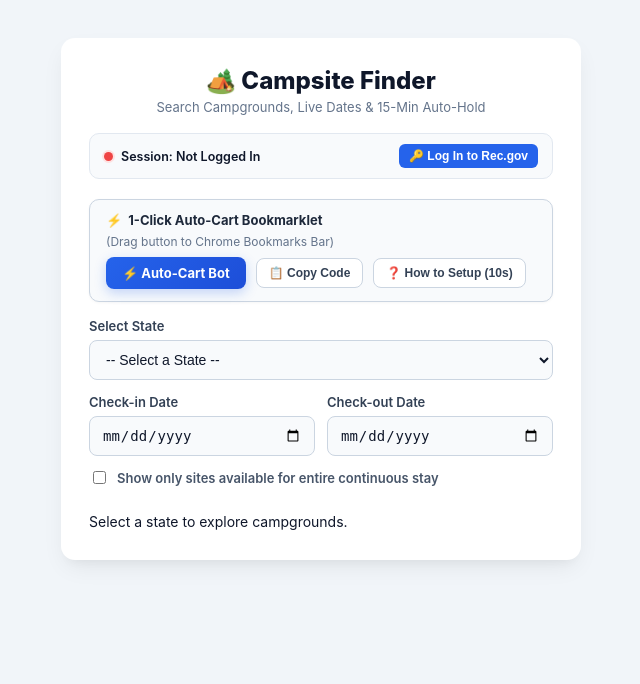
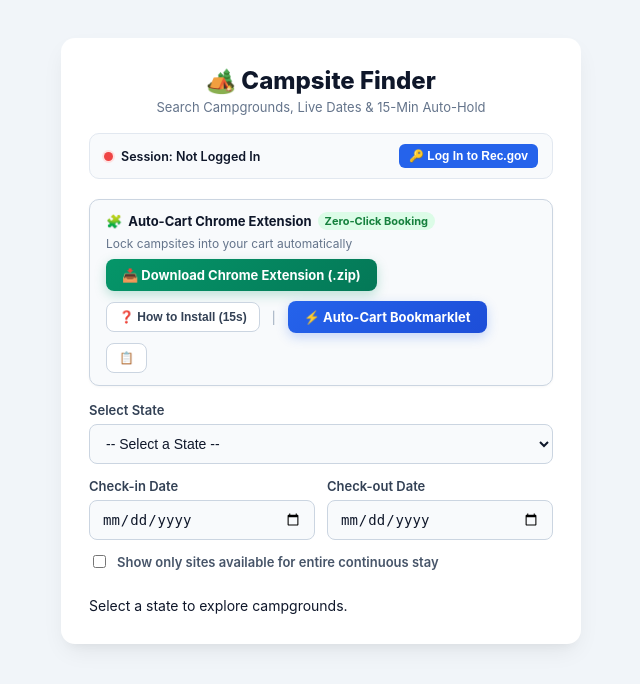
Before and after one commit to Devarshhb2424/Temporary_scraper, a FastAPI app: page / in a window 1280 px wide. Shown: the top 684 px of the page, without its empty margins (319-959 px from the left). Run offline with FastAPI, Linux system fonts and the light colour scheme.

Commit message:
Add lightweight Chrome Extension for 1-click zero-effort Recreation.gov auto-cart

```diff
--- a/main.py
+++ b/main.py
@@ -6,14 +6,16 @@
 """
 
 import argparse
+import io
 import os
 import sys
 import threading
 import time
+import zipfile
 from typing import Optional, List, Dict
 
 from fastapi import FastAPI, HTTPException, Query, Request
-from fastapi.responses import HTMLResponse, JSONResponse
+from fastapi.responses import HTMLResponse, JSONResponse, Response
 from fastapi.templating import Jinja2Templates
 from pydantic import BaseModel
 from playwright.sync_api import sync_playwright
@@ -613,6 +615,31 @@
         raise HTTPException(status_code=500, detail=str(e))
 
 
+@app.get("/download/extension")
+def download_extension_zip():
+    """Generates and serves the Chrome Extension as a downloadable zip file."""
+    ext_dir = os.path.join(BASE_DIR, "extension")
+    if not os.path.exists(ext_dir):
+        raise HTTPException(status_code=404, detail="Extension directory not found")
+
+    zip_buffer = io.BytesIO()
+    with zipfile.ZipFile(zip_buffer, "w", zipfile.ZIP_DEFLATED) as zip_file:
+        for root, _, files in os.walk(ext_dir):
+            for file in files:
+                file_path = os.path.join(root, file)
+                arcname = os.path.relpath(file_path, ext_dir)
+                zip_file.write(file_path, arcname)
+    zip_buffer.seek(0)
+
+    return Response(
+        content=zip_buffer.getvalue(),
+        media_type="application/zip",
+        headers={
+            "Content-Disposition": "attachment; filename=campsite-finder-extension.zip"
+        }
+    )
+
+
 # =============================================================================
 # CLI & SERVER RUNNER
 # =============================================================================
--- a/templates/index.html
+++ b/templates/index.html
@@ -358,6 +358,27 @@
             flex-wrap: wrap;
         }
 
+        .btn-download-ext {
+            display: inline-flex;
+            align-items: center;
+            gap: 6px;
+            background: linear-gradient(135deg, #059669, #047857);
+            color: white !important;
+            text-decoration: none;
+            font-weight: 700;
+            font-size: 13px;
+            padding: 8px 16px;
+            border-radius: 8px;
+            box-shadow: 0 4px 12px rgba(5, 150, 105, 0.25);
+            transition: all 0.2s ease;
+        }
+
+        .btn-download-ext:hover {
+            background: linear-gradient(135deg, #047857, #065f46);
+            transform: translateY(-1px);
+            box-shadow: 0 6px 16px rgba(5, 150, 105, 0.35);
+        }
+
         .bookmarklet-draggable {
             display: inline-flex;
             align-items: center;
@@ -520,34 +541,43 @@
         </button>
     </div>
 
-    <!-- 1-Click Auto-Cart Bookmarklet Bar -->
+    <!-- 1-Click Auto-Cart Hub (Chrome Extension + Bookmarklet) -->
     <div class="bookmarklet-bar">
         <div class="bookmarklet-header">
-            <span style="font-weight: 700; font-size: 13px; color: #1e293b; display: flex; align-items: center; gap: 6px;">
-                ⚡ <b>1-Click Auto-Cart Bookmarklet</b>
+            <span style="font-weight: 700; font-size: 13px; color: #0f172a; display: flex; align-items: center; gap: 6px;">
+                🧩 <b>Auto-Cart Chrome Extension</b> <span style="background:#dcfce7; color:#15803d; font-size:11px; padding:2px 7px; border-radius:12px; font-weight:700;">Zero-Click Booking</span>
             </span>
             <span style="font-size: 12px; color: #64748b;">
-                (Drag button to Chrome Bookmarks Bar)
+                Lock campsites into your cart automatically
             </span>
         </div>
         <div class="bookmarklet-actions">
-            <a id="bookmarklet-link" href="#" class="bookmarklet-draggable" draggable="true" title="Drag this button to your Bookmarks Bar (Ctrl+Shift+B)">
-                ⚡ Auto-Cart Bot
+            <a href="/download/extension" class="btn-download-ext" title="Download the lightweight Chrome Extension">
+                📥 Download Chrome Extension (.zip)
             </a>
-            <button type="button" class="btn-copy-code" onclick="copyBookmarkletCode()" title="Copy JavaScript code">
-                📋 Copy Code
+            <button type="button" class="btn-info-icon" onclick="toggleExtensionGuide()" title="How to install extension in 15 seconds">
+                ❓ How to Install (15s)
             </button>
-            <button type="button" class="btn-info-icon" onclick="toggleBookmarkletGuide()" title="Setup instructions">
-                ❓ How to Setup (10s)
+            <span style="font-size: 12px; color: #94a3b8; margin: 0 2px;">|</span>
+            <a id="bookmarklet-link" href="#" class="bookmarklet-draggable" draggable="true" title="Drag to Bookmarks Bar as no-install alternative">
+                ⚡ Auto-Cart Bookmarklet
+            </a>
+            <button type="button" class="btn-copy-code" onclick="copyBookmarkletCode()" title="Copy Bookmarklet JavaScript code">
+                📋
             </button>
         </div>
-        <div id="bookmarklet-guide" class="bookmarklet-guide" style="display: none;">
-            <ol style="margin: 6px 0 0 16px; padding: 0; font-size: 12px; color: #334155; line-height: 1.6;">
-                <li>Press <kbd style="background:#e2e8f0;padding:2px 5px;border-radius:4px;font-size:11px;">Ctrl</kbd> + <kbd style="background:#e2e8f0;padding:2px 5px;border-radius:4px;font-size:11px;">Shift</kbd> + <kbd style="background:#e2e8f0;padding:2px 5px;border-radius:4px;font-size:11px;">B</kbd> to ensure your Chrome Bookmarks Bar is visible.</li>
-                <li>Drag the blue <b>[⚡ Auto-Cart Bot]</b> button above onto your Bookmarks Bar.</li>
-                <li>Click <b>'⚡ 1-Click Book / Lock'</b> on any campsite below.</li>
-                <li>On the opened Recreation.gov page, click <b>[⚡ Auto-Cart Bot]</b> on your bookmarks bar! It will auto-select the dates and click Add to Cart in 1 second.</li>
+        <div id="extension-guide" class="bookmarklet-guide" style="display: none;">
+            <div style="font-weight: 700; font-size: 13px; color: #0f172a; margin-bottom: 6px;">
+                🚀 15-Second Extension Setup (Zero-Click Automatic Hold):
+            </div>
+            <ol style="margin: 6px 0 0 16px; padding: 0; font-size: 12px; color: #334155; line-height: 1.7;">
+                <li>Click <b>"📥 Download Chrome Extension (.zip)"</b> above and extract the zip to a folder (or if running locally on PC, you can directly use the folder: <code style="background:#e2e8f0; padding:2px 5px; border-radius:4px; font-size:11px;">c:\Projects\Temporary_scraper\extension</code>).</li>
+                <li>In Chrome, open <code style="background:#e2e8f0; padding:2px 5px; border-radius:4px; font-size:11px;">chrome://extensions</code> and turn <b>ON</b> the <b>"Developer mode"</b> toggle (top-right corner).</li>
+                <li>Click <b>"Load unpacked"</b> (top-left) and select the <code style="background:#e2e8f0; padding:2px 5px; border-radius:4px; font-size:11px;">extension</code> folder.</li>
             </ol>
+            <div style="margin-top: 8px; font-size: 11px; color: #059669; font-weight: 600;">
+                ✓ That's it! Now clicking "⚡ 1-Click Book / Lock" on any campsite will automatically select the dates, click Add to Cart, and redirect to checkout with zero manual clicks!
+            </div>
         </div>
     </div>
 
@@ -559,9 +589,9 @@
                 <div id="cloud-action-details" style="font-size: 13px; color: #047857; margin-top: 3px;">
                     Campsite booking page is ready.
                 </div>
-                <div style="font-size: 12px; color: #1e293b; margin-top: 8px; background: white; padding: 10px 12px; border-radius: 6px; border: 1px dashed #059669; line-height: 1.4;">
-                    👉 <b>Final Step:</b> Switch to that Recreation.gov tab and click <b>[⚡ Auto-Cart Bot]</b> on your Chrome Bookmarks Bar.<br>
-                    It will automatically select the dates and lock the campsite into your cart!
+                <div style="font-size: 12px; color: #1e293b; margin-top: 8px; background: white; padding: 10px 12px; border-radius: 6px; border: 1px dashed #059669; line-height: 1.5;">
+                    • <b>With Chrome Extension installed:</b> It is already selecting the dates and locking this campsite into your cart right now!<br>
+                    • <b>With Bookmarklet:</b> Switch to that tab and click <b>[⚡ Auto-Cart Bookmarklet]</b> on your Bookmarks Bar.
                 </div>
             </div>
             <button type="button" onclick="document.getElementById('cloud-action-banner').style.display='none'" style="background:none; border:none; font-size:20px; cursor:pointer; color:#065f46; line-height: 1;">&times;</button>
@@ -570,8 +600,8 @@
             <a href="https://www.recreation.gov/cart" target="_blank" rel="noopener noreferrer" class="btn-open-cart">
                 🛒 Open Cart & Complete Checkout ↗
             </a>
-            <button type="button" onclick="toggleBookmarkletGuide(true)" class="btn-info-icon" style="background:#ecfdf5; border-color:#a7f3d0; color:#065f46;">
-                📌 Show Bookmarklet Setup
+            <button type="button" onclick="toggleExtensionGuide(true)" class="btn-info-icon" style="background:#ecfdf5; border-color:#a7f3d0; color:#065f46;">
+                🧩 Extension Setup Guide
             </button>
         </div>
     </div>
@@ -656,8 +686,19 @@
         }
     }
 
+    function toggleExtensionGuide(forceOpen = false) {
+        const guide = document.getElementById('extension-guide');
+        if (!guide) return;
+        if (forceOpen) {
+            guide.style.display = 'block';
+            guide.scrollIntoView({ behavior: 'smooth', block: 'nearest' });
+        } else {
+            guide.style.display = (guide.style.display === 'none' || !guide.style.display) ? 'block' : 'none';
+        }
+    }
+
     function toggleBookmarkletGuide(forceOpen = false) {
-        const guide = document.getElementById('bookmarklet-guide');
+        const guide = document.getElementById('extension-guide');
         if (!guide) return;
         if (forceOpen) {
             guide.style.display = 'block';
```
Also changed, not shown: extension/content.js (added, +221 -0 lines), extension/popup.html (added, +87 -0 lines), extension/icons/icon128.png (added), extension/icons/icon16.png (added), extension/icons/icon48.png (added), extension/manifest.json (added).
